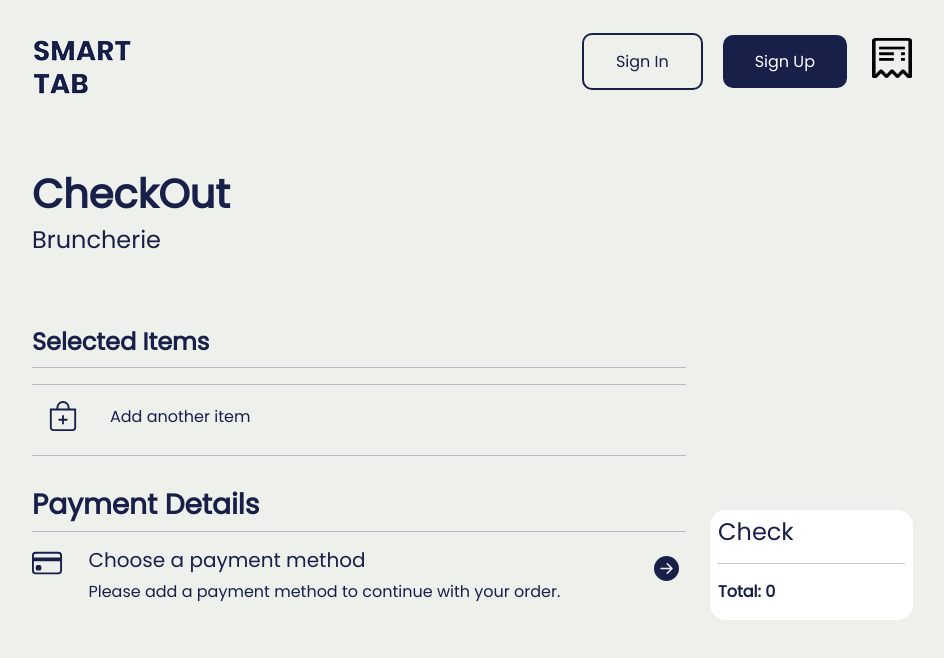
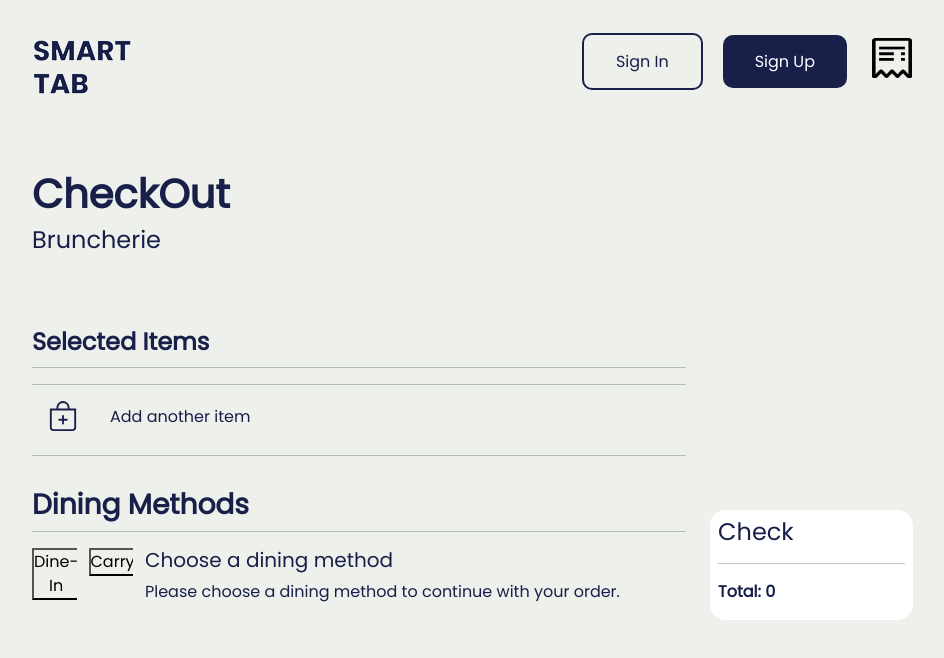
Before and after one commit to fredfermin02/smartTab, an Angular app: page /checkout in a window 1280 px wide. Shown: the top 658 px of the page, without its empty margins (168-1112 px from the left). Built offline with nearby package versions, Linux system fonts and the light colour scheme.

Commit message:
Checkout changes

```diff
--- a/src/app/Pages/checkout/checkout.component.html
+++ b/src/app/Pages/checkout/checkout.component.html
@@ -33,33 +33,24 @@
           <p class="ms-3 mt-1">Add another item</p>
         </div>
       </a>
-      <hr>
-      <h3 class="fw-semibold pt-3">Payment Details</h3>
+
       <hr>
 
-      <a href="">
-        <div class="row">
-          <div class="col-1">
-            <svg xmlns="http://www.w3.org/2000/svg" width="30" height="30" fill="currentColor" class="bi bi-credit-card"
-              viewBox="0 0 16 16">
-              <path
-                d="M0 4a2 2 0 0 1 2-2h12a2 2 0 0 1 2 2v8a2 2 0 0 1-2 2H2a2 2 0 0 1-2-2V4zm2-1a1 1 0 0 0-1 1v1h14V4a1 1 0 0 0-1-1H2zm13 4H1v5a1 1 0 0 0 1 1h12a1 1 0 0 0 1-1V7z" />
-              <path d="M2 10a1 1 0 0 1 1-1h1a1 1 0 0 1 1 1v1a1 1 0 0 1-1 1H3a1 1 0 0 1-1-1v-1z" />
-            </svg>
-          </div>
-          <div class="col-10">
-            <h5 class="">Choose a payment method</h5>
-            <p class="">Please add a payment method to continue with your order.</p>
-          </div>
-          <div class="col-1">
-            <svg xmlns="http://www.w3.org/2000/svg" width="25" height="25" fill="currentColor"
-              class="bi bi-arrow-right-circle-fill mt-2" viewBox="0 0 16 16">
-              <path
-                d="M8 0a8 8 0 1 1 0 16A8 8 0 0 1 8 0zM4.5 7.5a.5.5 0 0 0 0 1h5.793l-2.147 2.146a.5.5 0 0 0 .708.708l3-3a.5.5 0 0 0 0-.708l-3-3a.5.5 0 1 0-.708.708L10.293 7.5H4.5z" />
-            </svg>
-          </div>
+      <h3 class="fw-semibold pt-3">Dining Methods</h3>
+      <hr>
+
+      <div class="row">
+        <div class="col-1">
+          <button routerLink="/thank-you">Dine-In</button>
         </div>
-      </a>
+        <div class=" col-1">
+          <button routerLink="/thank-you">Carryout</button>
+        </div>
+        <div class="col-10">
+          <h5>Choose a dining method</h5>
+          <p>Please choose a dining method to continue with your order.</p>
+        </div>
+      </div>
 
     </div>
 
```
